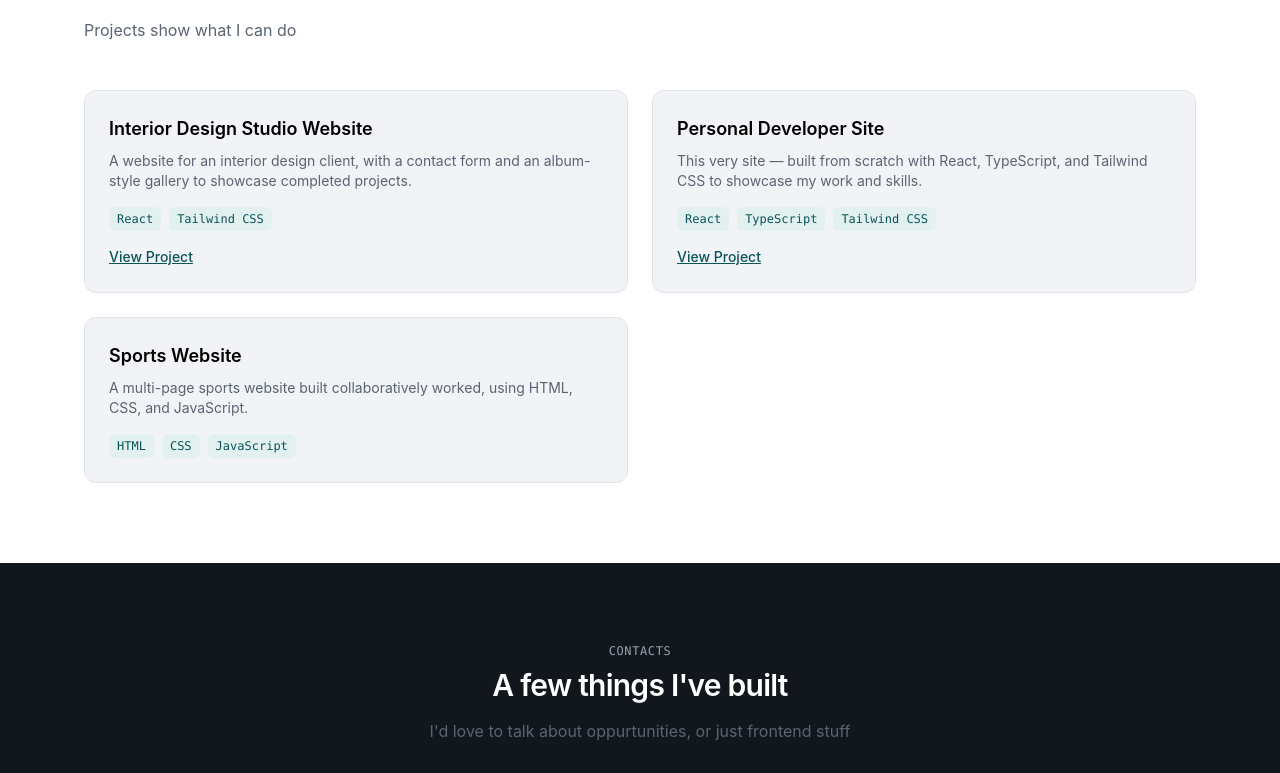
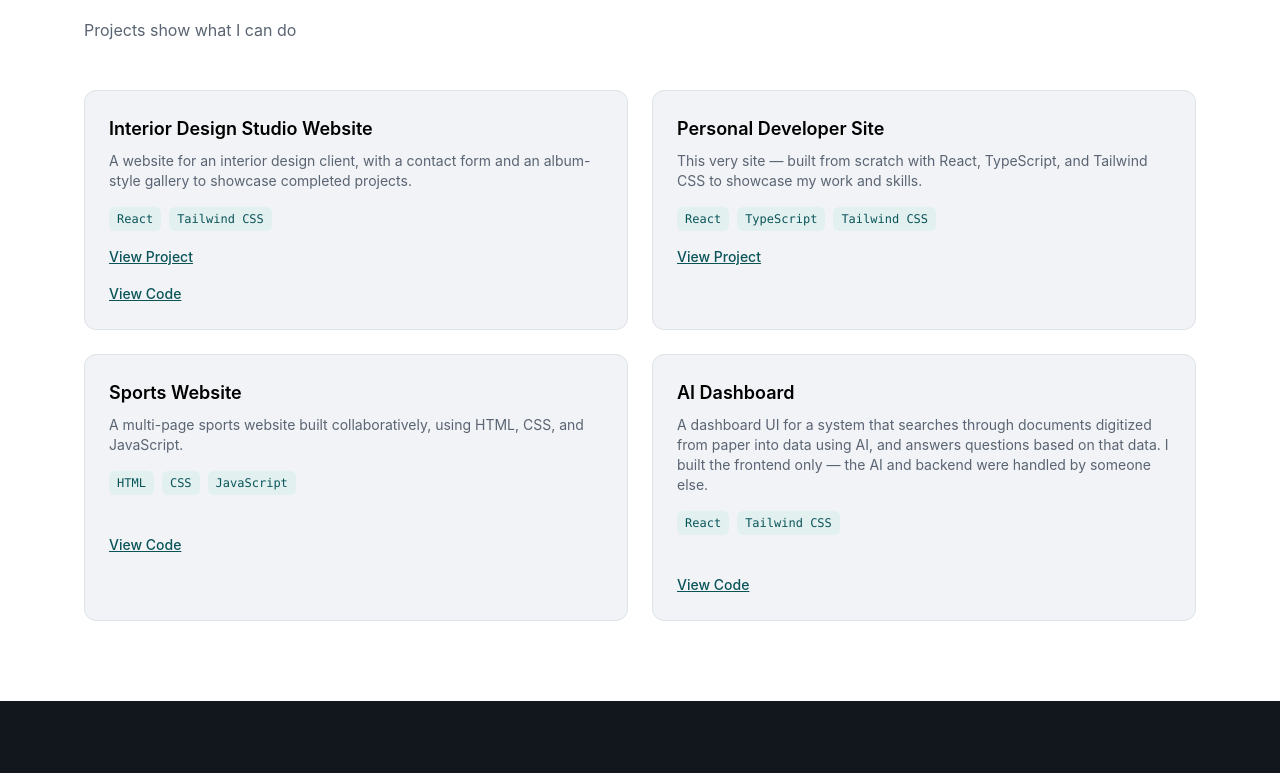
Before and after one commit to ShivaHnp/shiva-portfolio, a React (Vite) app: page / in a window 1280 px wide. Shown: the part 1831-2604 px from the top of the page. Built offline with nearby package versions, Linux system fonts and the light colour scheme.

Commit message:
add github links to projects

```diff
--- a/src/components/Projects.tsx
+++ b/src/components/Projects.tsx
@@ -12,6 +12,7 @@ const projects: Project[] = [
     description: "A website for an interior design client, with a contact form and an album-style gallery to showcase completed projects.",
     tags: ["React", "Tailwind CSS"],
     liveUrl: "https://interior-studio-cevu.vercel.app/",
+    githubUrl: "https://github.com/ShivaHnp/interior-studio",
     },
     {
     title: "Personal Developer Site",
@@ -21,8 +22,15 @@ const projects: Project[] = [
     },
     {
     title: "Sports Website",
-    description: "A multi-page sports website built collaboratively worked, using HTML, CSS, and JavaScript.",
+    description: "A multi-page sports website built collaboratively, using HTML, CSS, and JavaScript.",
     tags: ["HTML", "CSS", "JavaScript"],
+    githubUrl: "https://github.com/ShivaHnp/interior-studio"
+    },
+    {
+    title: "AI Dashboard",
+    description: "A dashboard UI for a system that searches through documents digitized from paper into data using AI, and answers questions based on that data. I built the frontend only — the AI and backend were handled by someone else.",
+    tags: ["React", "Tailwind CSS"],
+    githubUrl: "https://github.com/ShivaHnp/amco-system"
     },
 ]
 
@@ -60,6 +68,17 @@ export default function Projects() {
                             View Project
                         </a>
                     )}
+                    <br />
+                        {project.githubUrl && (
+                        <a
+                            href={project.githubUrl}
+                            target="_blank"
+                            rel="noopener noreferrer"
+                            className="text-sm font-medium text-accent-deep underline mt-4 inline-block"
+                        >
+                            View Code
+                        </a>
+                    )}
                     </div>
                 ))}
             </div>
```
